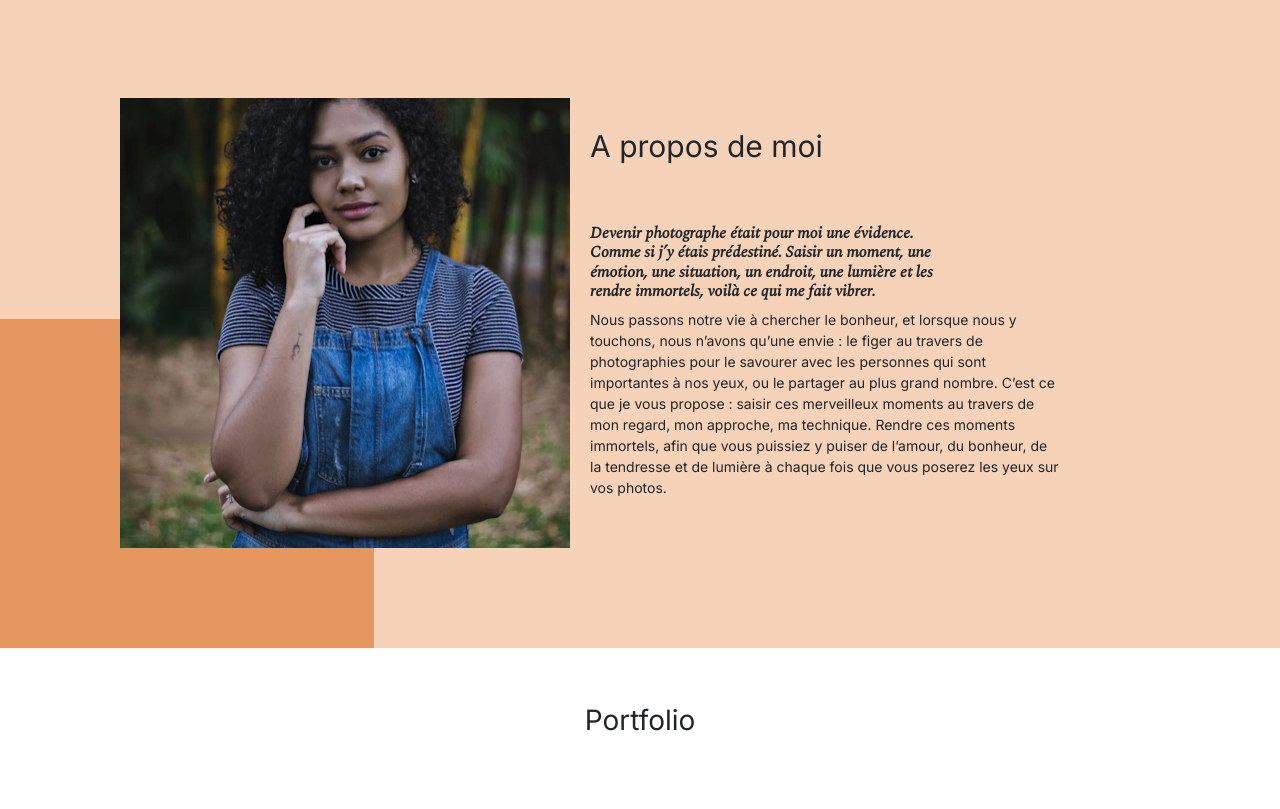
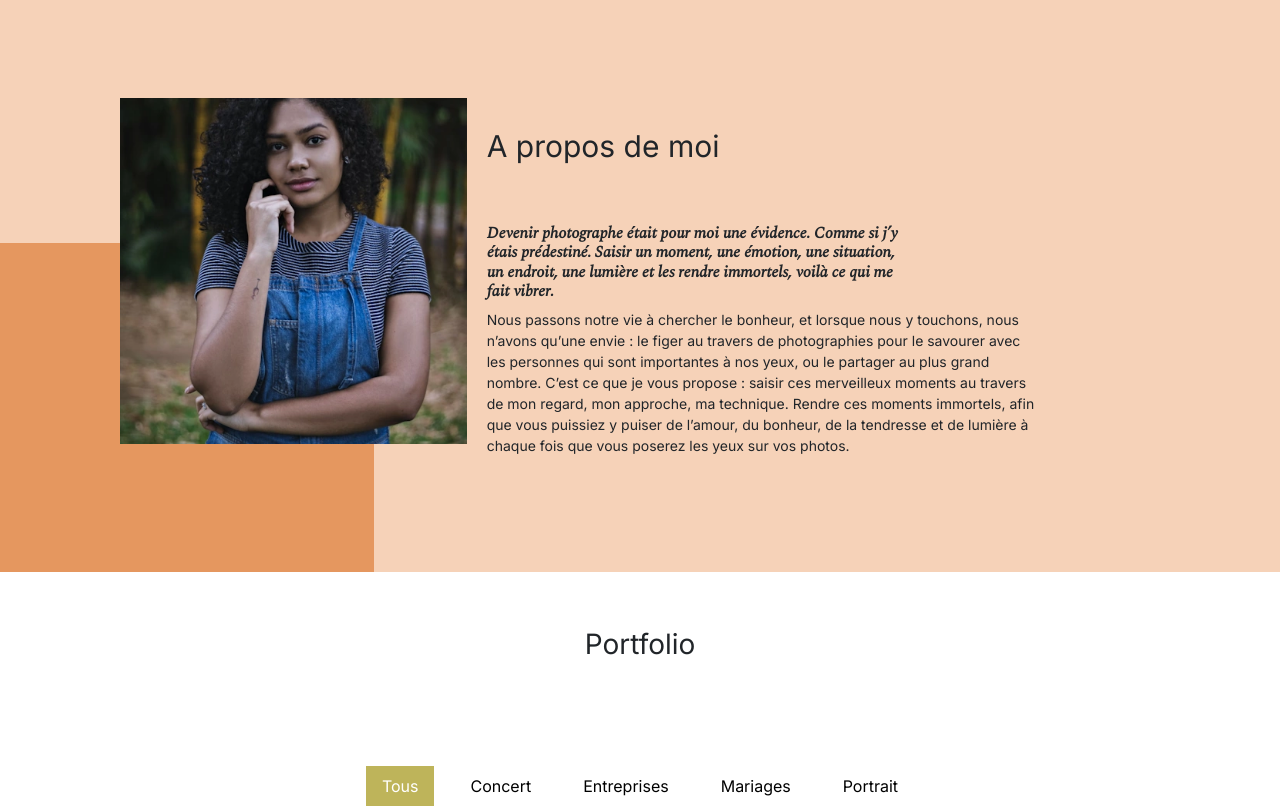
Before and after one commit to MonsieurLeK/ninacarducci, a plain HTML site: page index.html in a window 1280 px wide. Shown: the part 693-1502 px from the top of the page. Drawn offline with nearby package versions, Linux system fonts and the light colour scheme.

Commit message:
suppression de googlefonts.api

```diff
--- a/assets/style.css
+++ b/assets/style.css
@@ -63,16 +63,14 @@ body {
 }
 
 .picture {
-	height: 450px;
-	width: 450px;
+	width: 15vw;
 	flex: 1;
 	margin: 0 20px;
 	z-index: 0;
 }
 
 .picture img {
-	height: 450px;
-	width: 450px;
+	width: 100%;
 
 }
 #about-me {
--- a/index.html
+++ b/index.html
@@ -4,8 +4,6 @@
 	<meta name="viewport" content="width=device-width, initial-scale=1.0">
 	<link rel="stylesheet" href="./assets/bootstrap/bootstrap.css">
 	<link rel="stylesheet" href="./assets/style.css">
-	<link rel="preconnect" href="https://fonts.googleapis.com">
-	<link rel="preconnect" href="https://fonts.gstatic.com" crossorigin>
 	<link href="https://fonts.googleapis.com/css2?family=Inter&family=Spectral:ital,wght@0,400;1,300;1,400;1,800&display=swap" rel="stylesheet">
 	<meta charset="UTF-8">
 	<script async src="./assets/bootstrap/bootstrap.bundle.js"></script>
```
